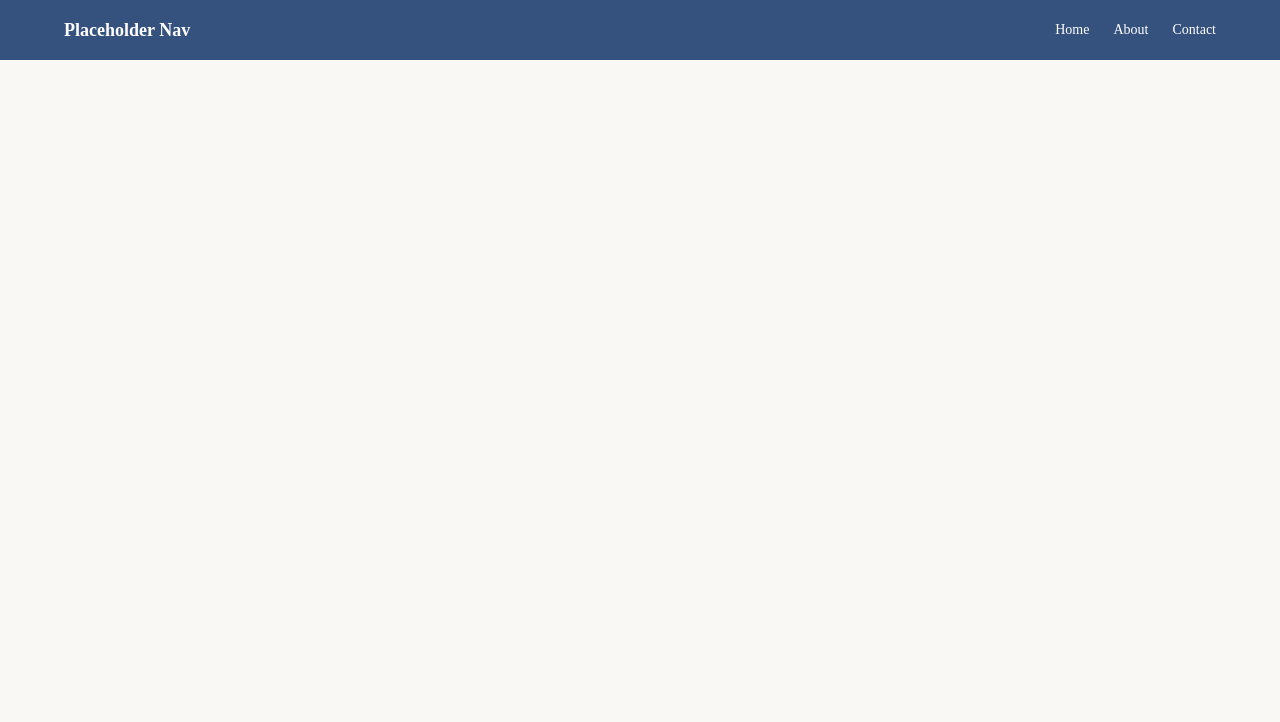
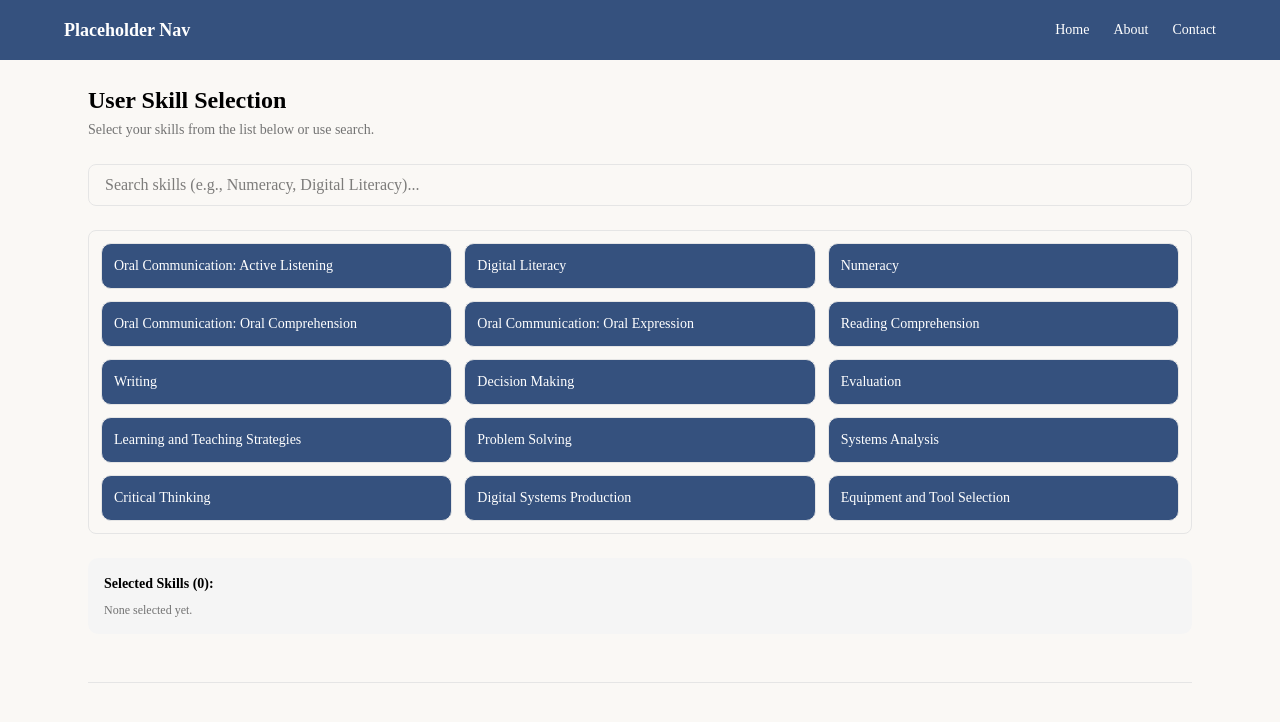
Before and after one commit to jaynaugler/ttns, a Next.js app: page / in a window 1280 px wide. Shown: the top 722 px of the page. Built offline with nearby package versions, Linux system fonts and the light colour scheme.

Commit message:
added skill selection skeleton

```diff
--- a/src/app/layout.tsx
+++ b/src/app/layout.tsx
@@ -23,7 +23,7 @@ export default function RootLayout({ children }: LayoutProps<"/">) {
       lang="en"
       className={`${geistSans.variable} ${geistMono.variable} h-full antialiased`}
     >
-      <body className="min-h-full flex flex-col">{children}</body>
+      <body suppressHydrationWarning className="min-h-full flex flex-col">{children}</body>
     </html>
   );
 }
--- a/src/app/page.tsx
+++ b/src/app/page.tsx
@@ -1,3 +1,5 @@
+import { UserSkillSelection } from "@/components/skill-selection";
+
 export default function Home() {
   return (
     <div className="min-h-screen bg-background text-foreground">
@@ -17,6 +19,12 @@ export default function Home() {
           </div>
         </div>
       </nav>
+
+      {/* Team 2 Component Integration */}
+      <main className="mx-auto max-w-6xl p-6 space-y-12">
+        <UserSkillSelection />
+        <hr className="border-border" />
+      </main>
     </div>
   );
 }
--- /dev/null
+++ b/src/components/skill-selection.tsx
@@ -0,0 +1,85 @@
+"use client";
+
+import { useState } from "react";
+import skillsData from "../../public/data/skills.json";
+
+export function UserSkillSelection() {
+  const [skills] = useState<string[]>(skillsData as string[]);
+  const [searchQuery, setSearchQuery] = useState("");
+  const [selectedSkills, setSelectedSkills] = useState<string[]>([]);
+
+  const filteredSkills = skills.filter((skill) =>
+    skill.toLowerCase().includes(searchQuery.toLowerCase())
+  );
+
+  const toggleSkill = (skill: string) => {
+    if (selectedSkills.includes(skill)) {
+      setSelectedSkills(selectedSkills.filter((s) => s !== skill));
+    } else {
+      setSelectedSkills([...selectedSkills, skill]);
+    }
+  };
+
+  return (
+    <div className="space-y-6">
+      <div>
+        <h2 className="text-2xl font-bold">User Skill Selection</h2>
+        <p className="text-sm text-muted-foreground mt-1">
+          Select your skills from the list below or use search.
+        </p>
+      </div>
+
+      {/* Search Bar */}
+      <input
+        type="text"
+        placeholder="Search skills (e.g., Numeracy, Digital Literacy)..."
+        value={searchQuery}
+        onChange={(e) => setSearchQuery(e.target.value)}
+        className="w-full px-4 py-2 border rounded-md bg-background text-foreground"
+      />
+
+      {/* Skills Selection Grid (Padding matches gap-3 for balanced spacing) */}
+      <div className="grid grid-cols-1 sm:grid-cols-2 md:grid-cols-3 gap-3 p-3 border rounded-md max-h-[19rem] overflow-y-auto">
+        {filteredSkills.map((skill) => {
+          const isSelected = selectedSkills.includes(skill);
+          return (
+            <button
+              key={skill}
+              onClick={() => toggleSkill(skill)}
+              className={`p-3 text-left rounded-lg border transition-all text-sm font-medium ${
+                isSelected
+                  ? "bg-primary text-primary-foreground border-primary"
+                  : "bg-card text-card-foreground hover:border-muted-foreground"
+              }`}
+            >
+              {skill}
+            </button>
+          );
+        })}
+      </div>
+
+      {/* Selected Summary */}
+      <div className="p-4 bg-muted rounded-lg">
+        <h3 className="font-semibold text-sm">
+          Selected Skills ({selectedSkills.length}):
+        </h3>
+        <div className="flex flex-wrap gap-2 mt-2">
+          {selectedSkills.length === 0 ? (
+            <span className="text-xs text-muted-foreground">
+              None selected yet.
+            </span>
+          ) : (
+            selectedSkills.map((s) => (
+              <span
+                key={s}
+                className="px-2.5 py-1 text-xs bg-background border rounded-full shadow-sm"
+              >
+                {s}
+              </span>
+            ))
+          )}
+        </div>
+      </div>
+    </div>
+  );
+}
```
